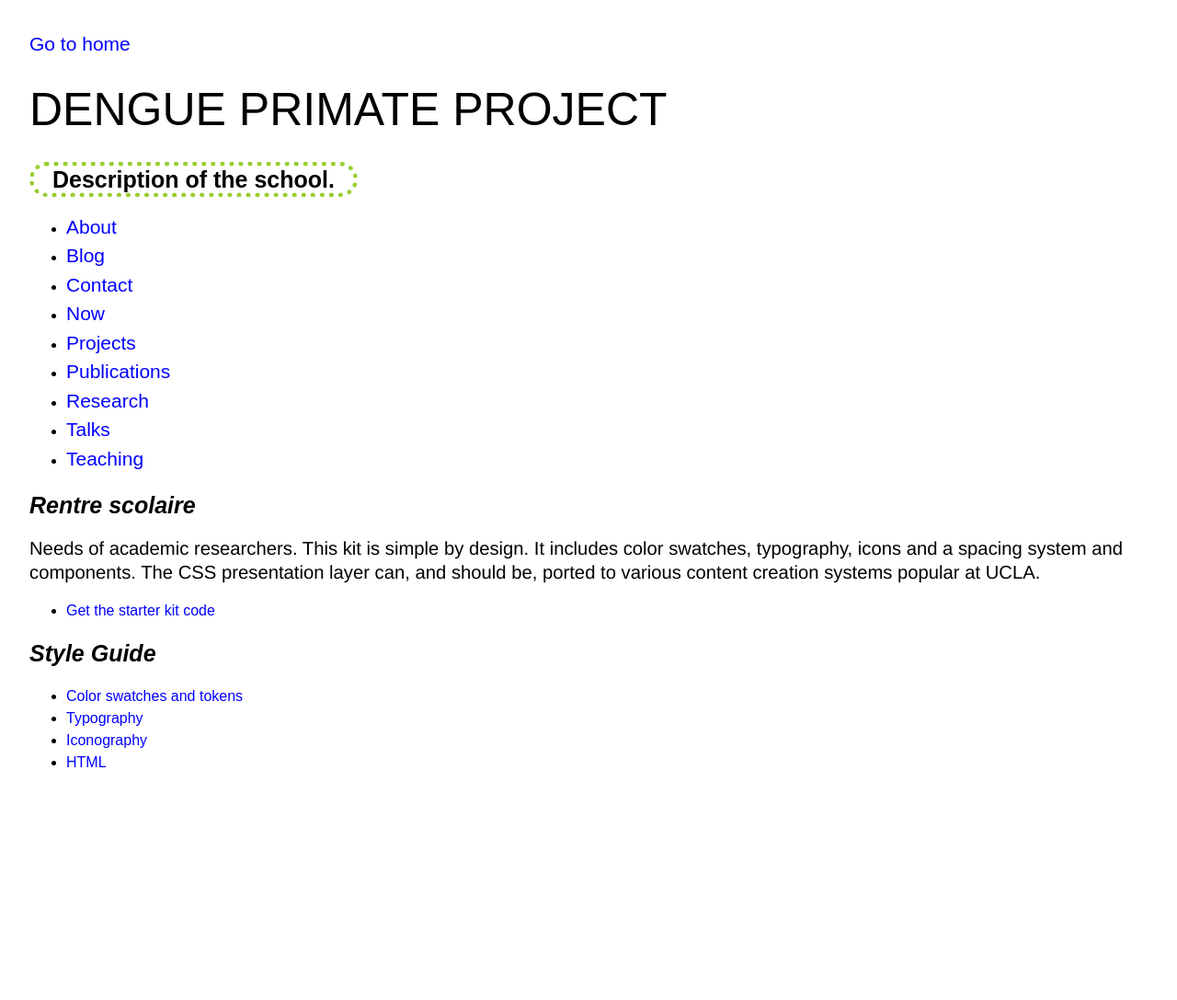
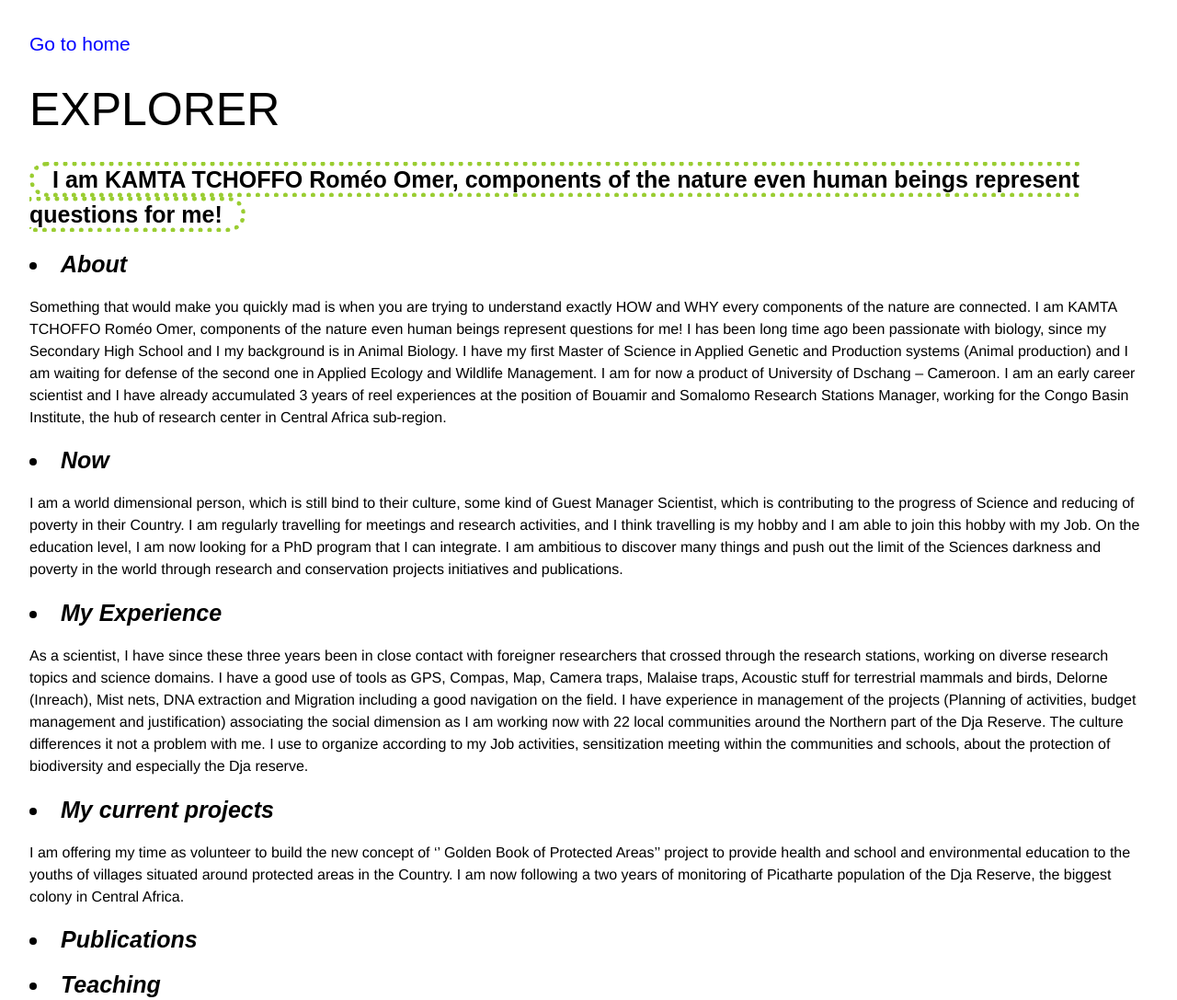
Before and after one commit to kamta19-web/kamta19-web.github.io, a plain HTML site: page index.html in a window 1280 px wide. Shown: the top 1087 px of the page at 92% size. Before the commit the page ends 873 px from the top, so only its background shows below. Drawn offline with Linux system fonts and the light colour scheme.

Commit message:
kamta19-web

```diff
--- a/index.html
+++ b/index.html
@@ -6,7 +6,7 @@
     <meta charset="utf-8">
     <meta name="viewport" content="width=device-width, initial-scale=1.0" />
     <link rel="stylesheet" href="css/styles.css">
-    <title>Dengue Primate Project</title>
+    <title>EXPLORER</title>
     <style>
 
 
@@ -20,25 +20,45 @@
 
   <body>
     <header>
-      <h1>Dengue Primate Project</h1>
-      <p1 class="intro">Description of the school.</p1>
+      <h1>EXPLORER</h1>
+      <p1 class="intro">I am KAMTA TCHOFFO Roméo Omer, components of the nature even human beings represent questions for me!</p1>
+        <h2> <li>About</li></h2>
+      <p2>Something that would make you quickly mad is when you are trying to understand exactly HOW and WHY every components of the nature are connected.
+          I am KAMTA TCHOFFO Roméo Omer, components of the nature even human beings represent questions for me!
+          I has been long time ago been passionate with biology, since my Secondary High School and I my background is in Animal Biology. I have my first Master of Science in Applied Genetic and Production systems (Animal production) and I am waiting for defense of the second one in Applied Ecology and Wildlife Management. I am for now a product of University of Dschang – Cameroon.
+          I am an early career scientist and I have already accumulated 3 years of reel experiences at the position of Bouamir and Somalomo Research Stations Manager, working for the Congo Basin Institute, the hub of research center in Central Africa sub-region.
+           </p2>
+
+        <h2> <li>Now</li></h2>
+      <p2> I am a world dimensional person, which is still bind to their culture, some kind of Guest Manager Scientist, which is contributing to the progress of Science and reducing of poverty in their Country. I am regularly travelling for meetings and research activities, and I think travelling is my hobby and I am able to join this hobby with my Job.
+          On the education level, I am now looking for a PhD program that I can integrate. I am ambitious to discover many things and push out the limit of the Sciences darkness and poverty in the world through research and conservation projects initiatives and publications.
+          </p2>
+
+        <h2> <li>My Experience</li></h2>
+      <p2> As a scientist, I have since these three years been in close contact with foreigner researchers that crossed through the research stations, working on diverse research topics and science domains. I have a good use of tools as GPS, Compas, Map, Camera traps, Malaise traps, Acoustic stuff for terrestrial mammals and birds, Delorne (Inreach), Mist nets, DNA extraction and Migration including a good navigation on the field.
+          I have experience in management of the projects (Planning of activities, budget management and justification) associating the social dimension as I am working now with 22 local communities around the Northern part of the Dja Reserve. The culture differences it not a problem with me.
+          I use to organize according to my Job activities, sensitization meeting within the communities and schools, about the protection of biodiversity and especially the Dja reserve.
+          </p2>
 
 
+        <h2> <li>My current projects </li></h2>
+      <p2> I am offering my time as volunteer to build the new concept of ‘’ Golden Book of Protected Areas’’ project to provide health and school and environmental education to the youths of villages situated around protected areas in the Country.
+          I am now following a two years of monitoring of Picatharte population of the Dja Reserve, the biggest colony in Central Africa.
+          </p2>
 
+        <h2> <li>Publications </li></h2>
+        <p2> </p2>
 
-    </header>
+        <h2> <li>Teaching </li></h2>
+        <p2> </p2>
+
+ </header>
 
 <nav>
   <ul>
-    <li><a href="about/">About</a></li>
     <li><a href="blog/">Blog</a></li>
     <li><a href="contact/">Contact</a></li>
-    <li><a href="now/">Now</a></li>
-    <li><a href="projects/">Projects</a></li>
-    <li><a href="publications/">Publications</a></li>
-    <li><a href="research/">Research</a></li>
     <li><a href="talks/">Talks</a></li>
-    <li><a href="teaching/">Teaching</a></li>
   </ul>
 
 
```
